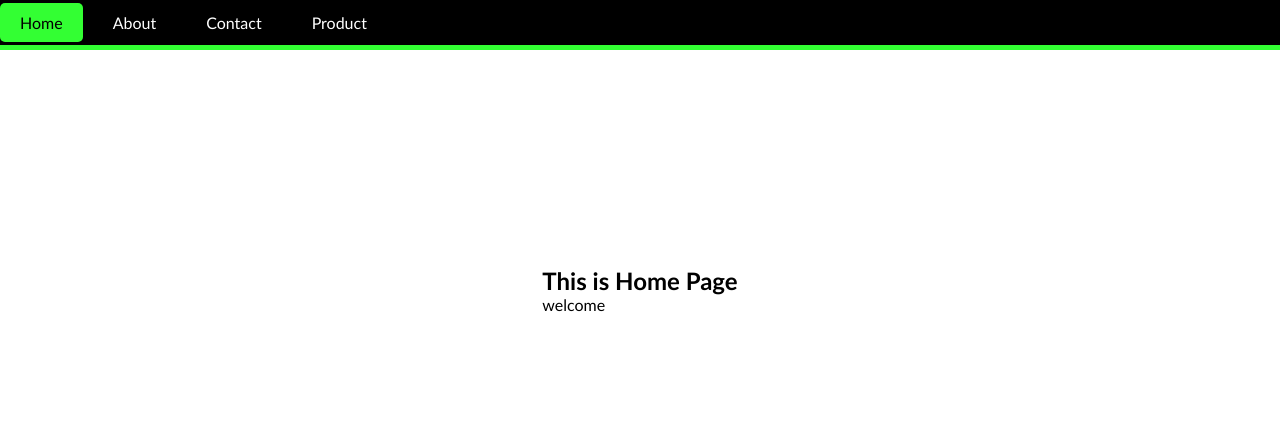
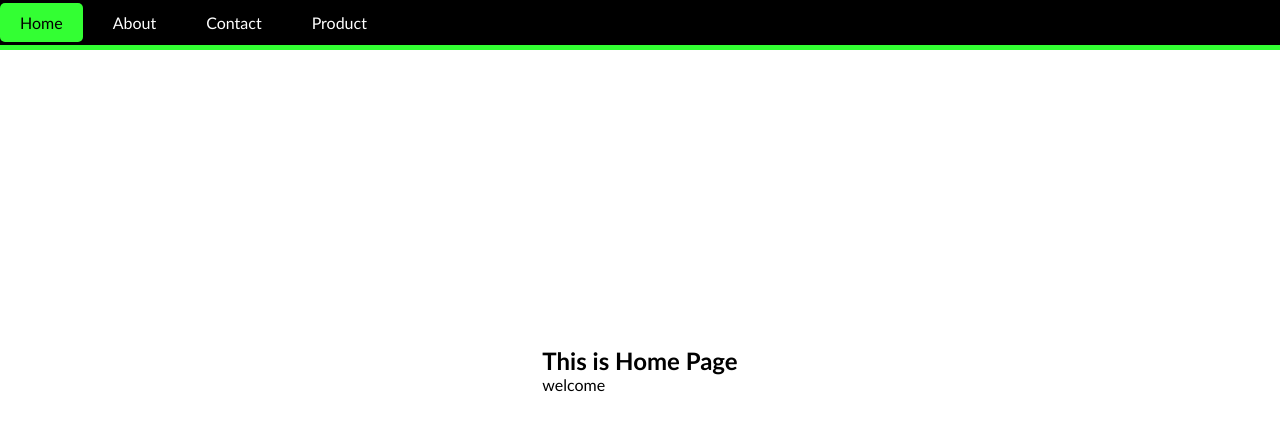
Before and after one commit to 12herman/single-page-web-app-html-css-js, a plain HTML site: page index.html in a window 1280 px wide. Drawn offline with Linux system fonts and the light colour scheme.

Commit message:
Responsive

```diff
--- a/css/style.css
+++ b/css/style.css
@@ -11,7 +11,7 @@ body{
 /* Page-container-start */
 .page-container{
     width: 80%;
-    height: 100vh;
+    height: 80vh;
     display: flex;
     justify-content: center;
     align-items: center;
@@ -25,9 +25,3 @@ body{
     display: block;
 }
 /* Page-container-end */
-/* Responsive */
-@media screen and (min-width:700px) {
-    .page-container{
-        height: 60vh;
-    }
-}
```
